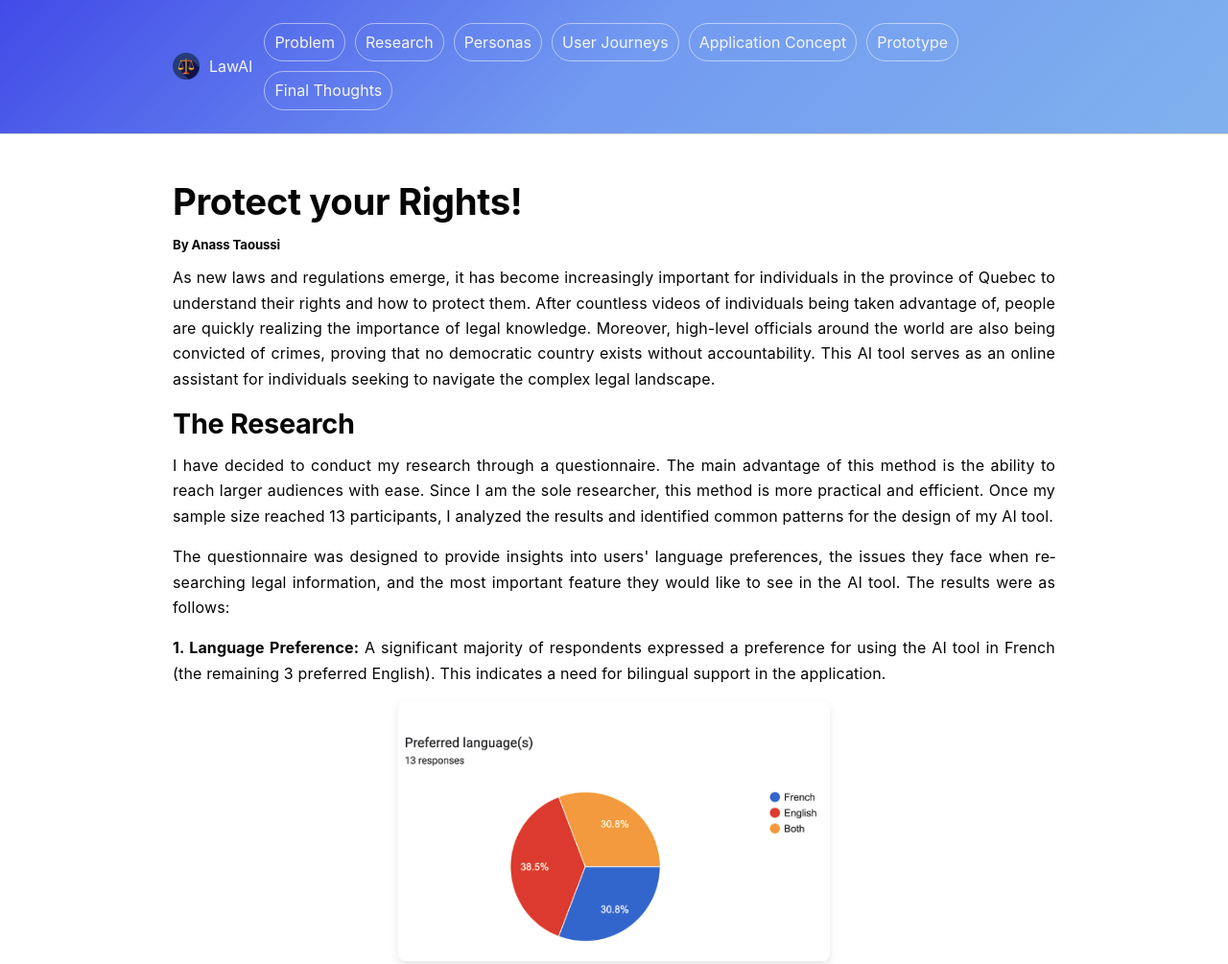
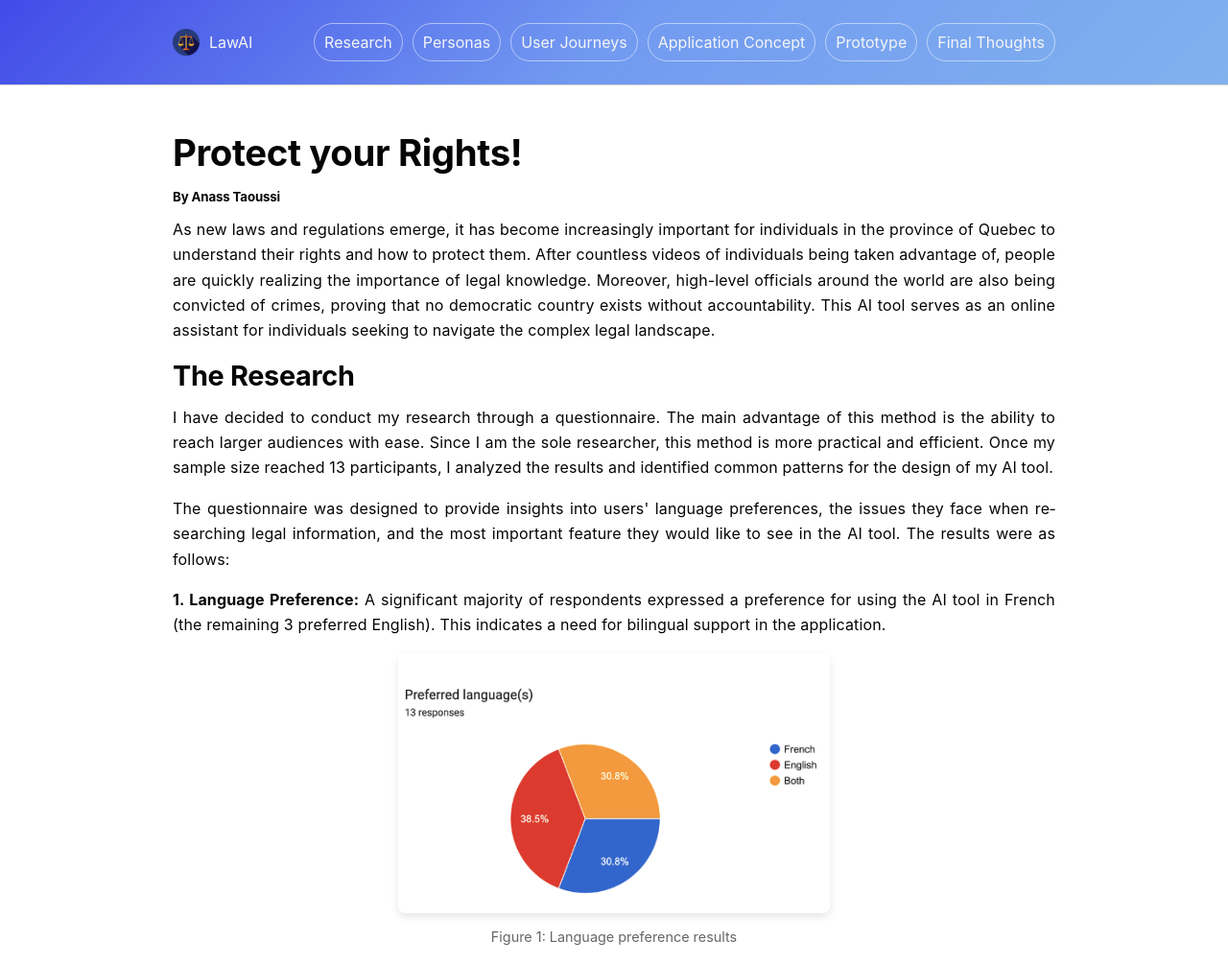
Before and after one commit to anssdev/Anass.github.io, a plain HTML site: page index.html in a window 1280 px wide. Shown: the top 1005 px of the page at 96% size. Drawn offline with Linux system fonts and the light colour scheme.

Commit message:
New fixes4

```diff
--- a/index.html
+++ b/index.html
@@ -15,7 +15,6 @@
       <span style="color: #f5f5f7;"> LawAI </span>
     </div>
     <nav aria-label="Sections">
-      <a href="#problem">Problem</a>
       <a href="#research">Research</a>
       <a href="#personas">Personas</a>
       <a href="#flows">User Journeys</a>
```
